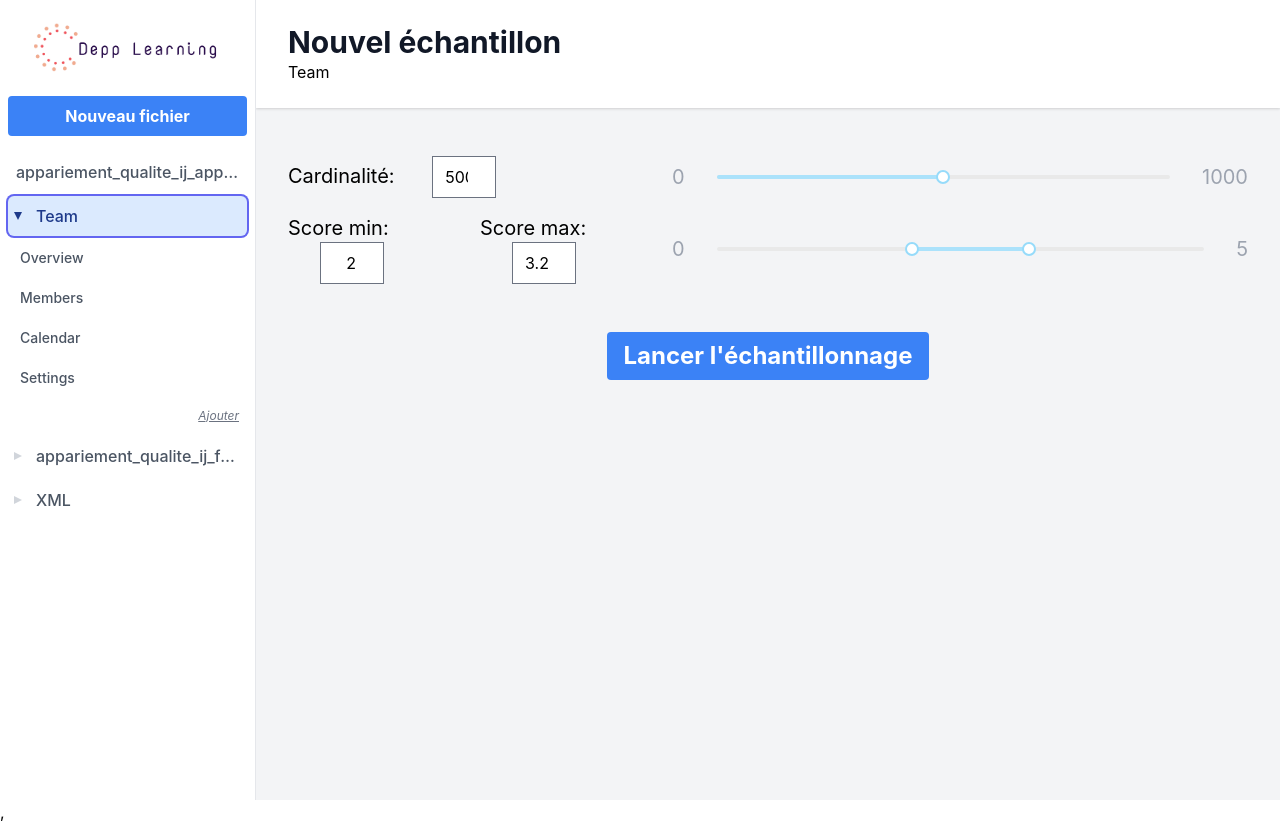
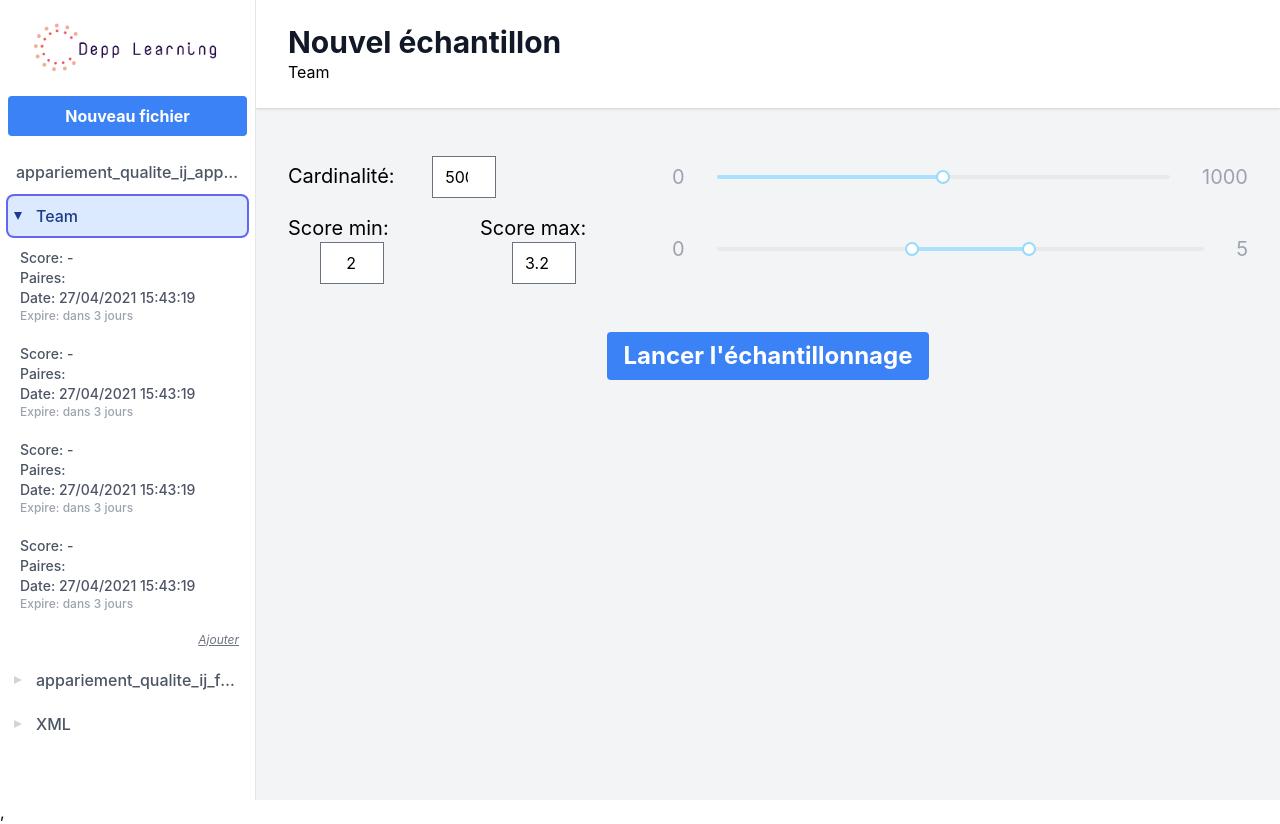
Before and after one commit to ksamuel/matching, a React (Vite) app in the folder frontend/: page /datasource/1/ in a window 1280 px wide. Both pictures are taken after a click on the button "Team". Built offline with nearby package versions, Linux system fonts and the light colour scheme; a web font is replaced by a local one.

Commit message:
feat: Add sample conf details to meny entries

```diff
--- a/frontend/src/main.tsx
+++ b/frontend/src/main.tsx
@@ -5,14 +5,43 @@ import App from './App'
 import {
     BrowserRouter as Router,
 } from "react-router-dom";
+
+import {Provider} from 'react-redux'
+
+import relativeTime from 'dayjs/plugin/relativeTime'
+import updateLocale from 'dayjs/plugin/updateLocale'
+
+import dayjs from 'dayjs'
+
 import store from './store'
-import { Provider } from 'react-redux'
+
+dayjs.extend(relativeTime)
+
+dayjs.extend(updateLocale)
+
+dayjs.updateLocale('en', {
+    relativeTime: {
+        future: "dans %s",
+        past: "il y a %s",
+        s: 'quelques secondes',
+        m: "une minutes",
+        mm: "%d minutes",
+        h: "une heure",
+        hh: "%d heures",
+        d: "un jour",
+        dd: "%d jours",
+        M: "un mois",
+        MM: "%d mois",
+        y: "un an",
+        yy: "%d ans"
+    }
+})
 
 ReactDOM.render(
     <React.StrictMode>
 
         <Provider store={store}>
-            <Router><App /></Router>
+            <Router><App/></Router>
         </Provider>,
     </React.StrictMode>,
     document.getElementById('root')
--- a/frontend/src/menuEntry.tsx
+++ b/frontend/src/menuEntry.tsx
@@ -7,6 +7,7 @@ import {
 
     Link, useHistory
 } from "react-router-dom";
+import dayjs from "dayjs";
 
 
 export default function MenuEntry({datasource, currentDatasource, currentSample}) {
@@ -45,11 +46,16 @@ export default function MenuEntry({datasource, currentDatasource, currentSample}
 			{/* ACCORDIONS CHILDREN CONTAINING THE SAMPLE PARAMS */}
 			{isCurrentDatasource && <Disclosure.Panel className="space-y-1" static>
                 {datasource.samples.map((sample) => (
-					<Link key={sample.name}
+                    <Link key={sample.id}
                           onClick={e => e.stopPropagation()}
                           to={`/datasource/${datasource.id}/sample/${sample.id}/`}
                           className={classNames(currentSample && currentSample.id === sample.id ? "border-l-4 border-blue-800 font-black bg-blue-50" : "", "group w-full flex  pl-3 pr-2 py-2 text-sm font-medium text-gray-600 rounded-md hover:text-gray-900 hover:bg-gray-50")}>
-						<span>{sample.name}</span>
+                        <ul>
+                            <li>Score: {sample.minScore}-{sample.maxScore}</li>
+                            <li>Paires: {sample.count}</li>
+                            <li>Date: {dayjs(sample.date).format('DD/MM/YYYY HH:mm:ss')}</li>
+                            <li className="text-xs text-gray-400">Expire: {dayjs(sample.expireDate).fromNow()} < /li>
+                        </ul>
                     </Link>
                 ))}
                 <span className="flex flex-row-reverse">
```
Also changed, not shown: frontend/src/utils.tsx (line endings or trailing spaces). Lines whose indentation alone changed are shown as unchanged.
